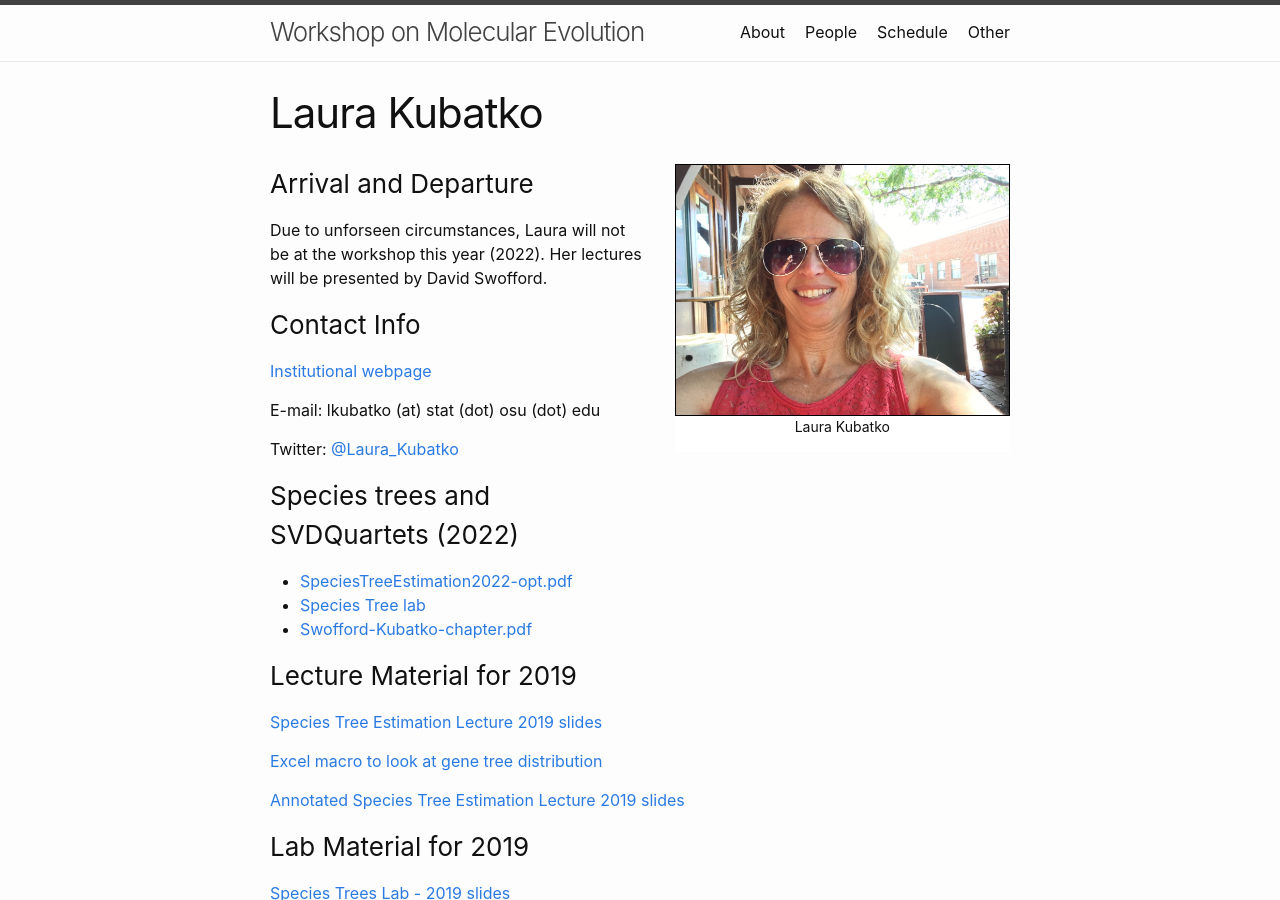
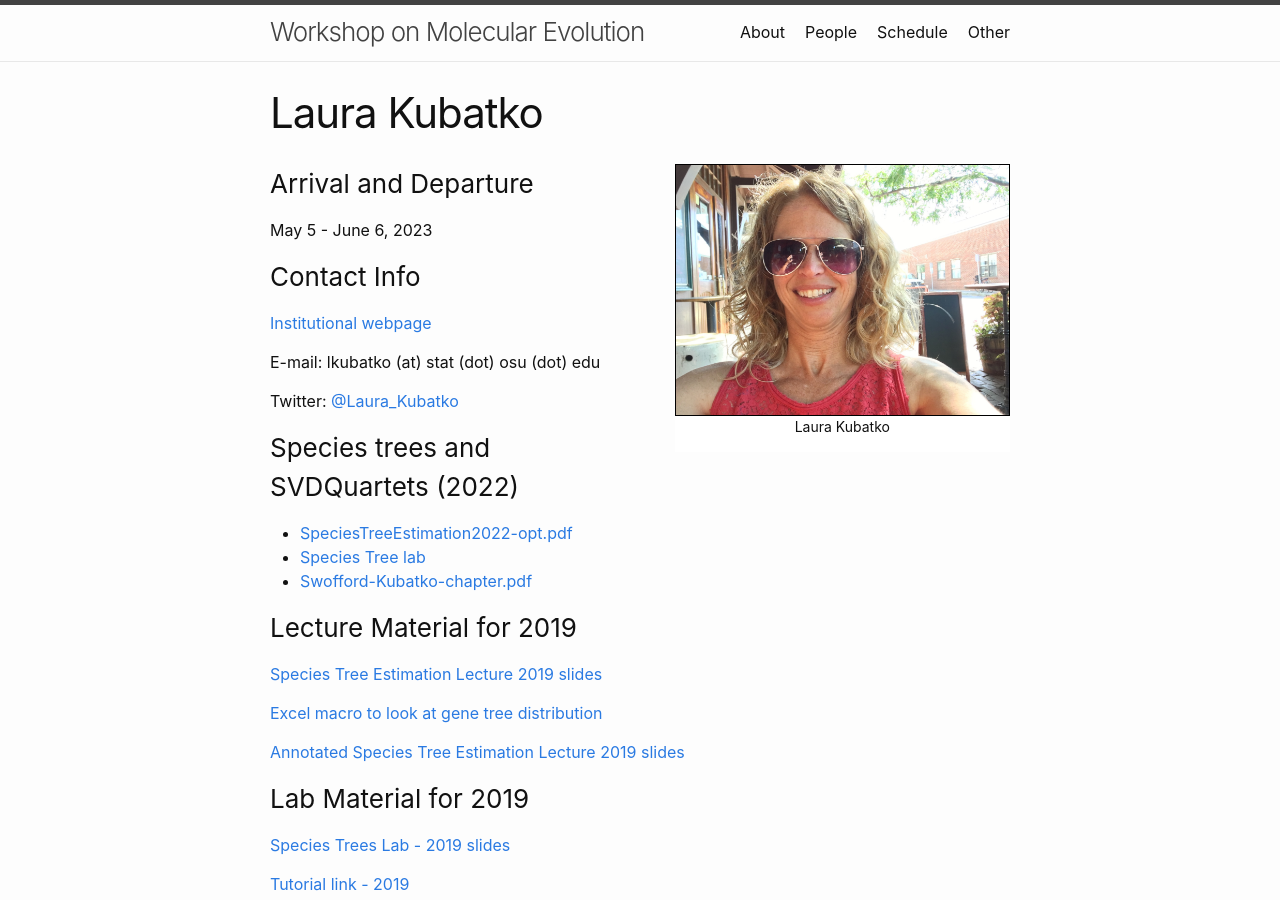
Before and after one commit to molevolworkshop/molevolworkshop.github.io, a Jekyll site: the page built from faculty/kubatko/kubatko.md, in a window 1280 px wide and 900 px high. Built offline with Jekyll 4.4.1, drawn with Linux system fonts in a browser that asks for light colours.

Commit message:
changed Laura Kubatko dates when she is at the mbl

```diff
--- a/faculty/kubatko/kubatko.md
+++ b/faculty/kubatko/kubatko.md
@@ -7,7 +7,7 @@ permalink: /faculty-kubatko/
 
 ### Arrival and Departure
 
-Due to unforseen circumstances, Laura will not be at the workshop this year (2022). Her lectures will be presented by David Swofford.
+May 5 - June 6, 2023
 
 ### Contact Info
 
```
